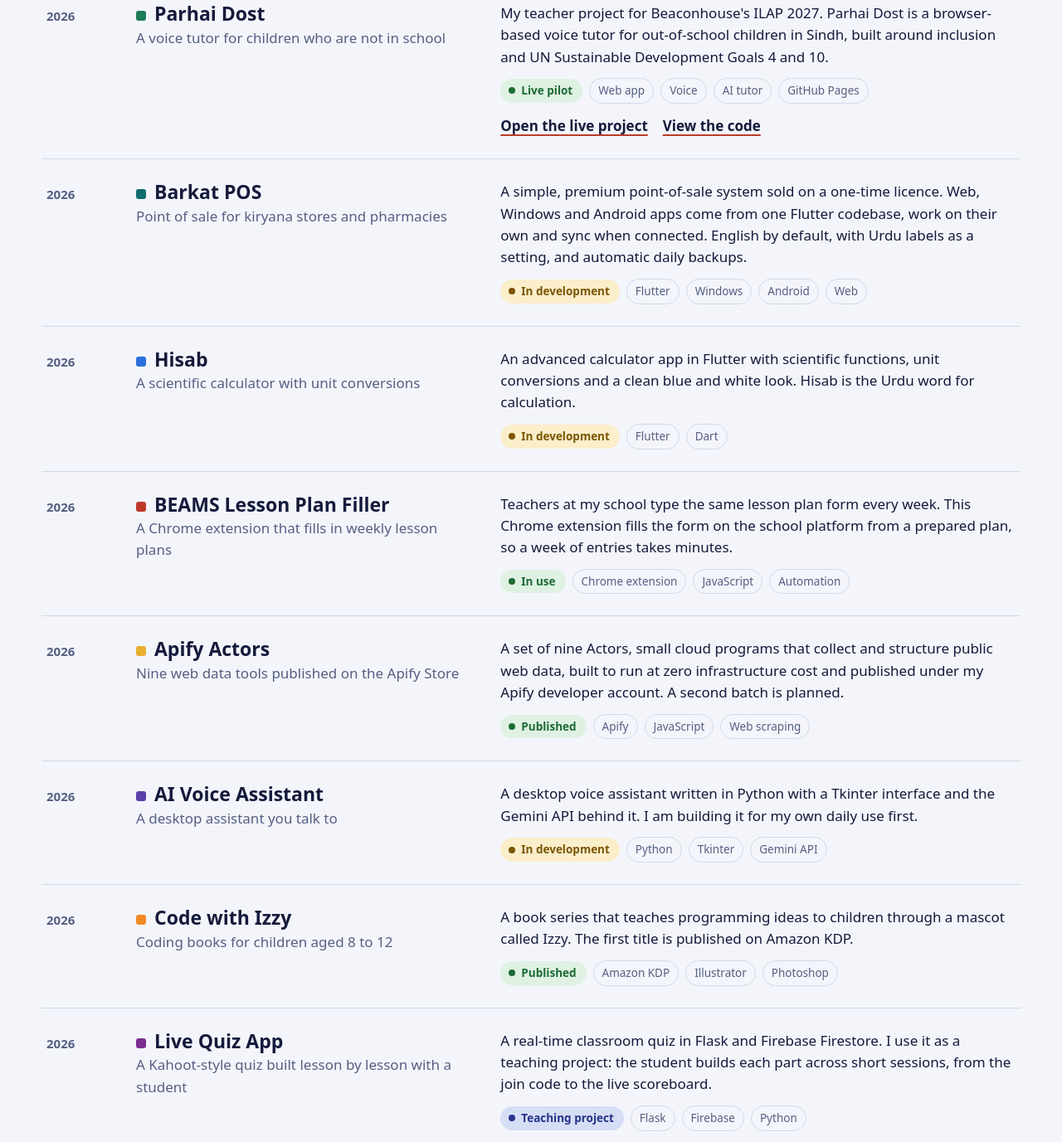
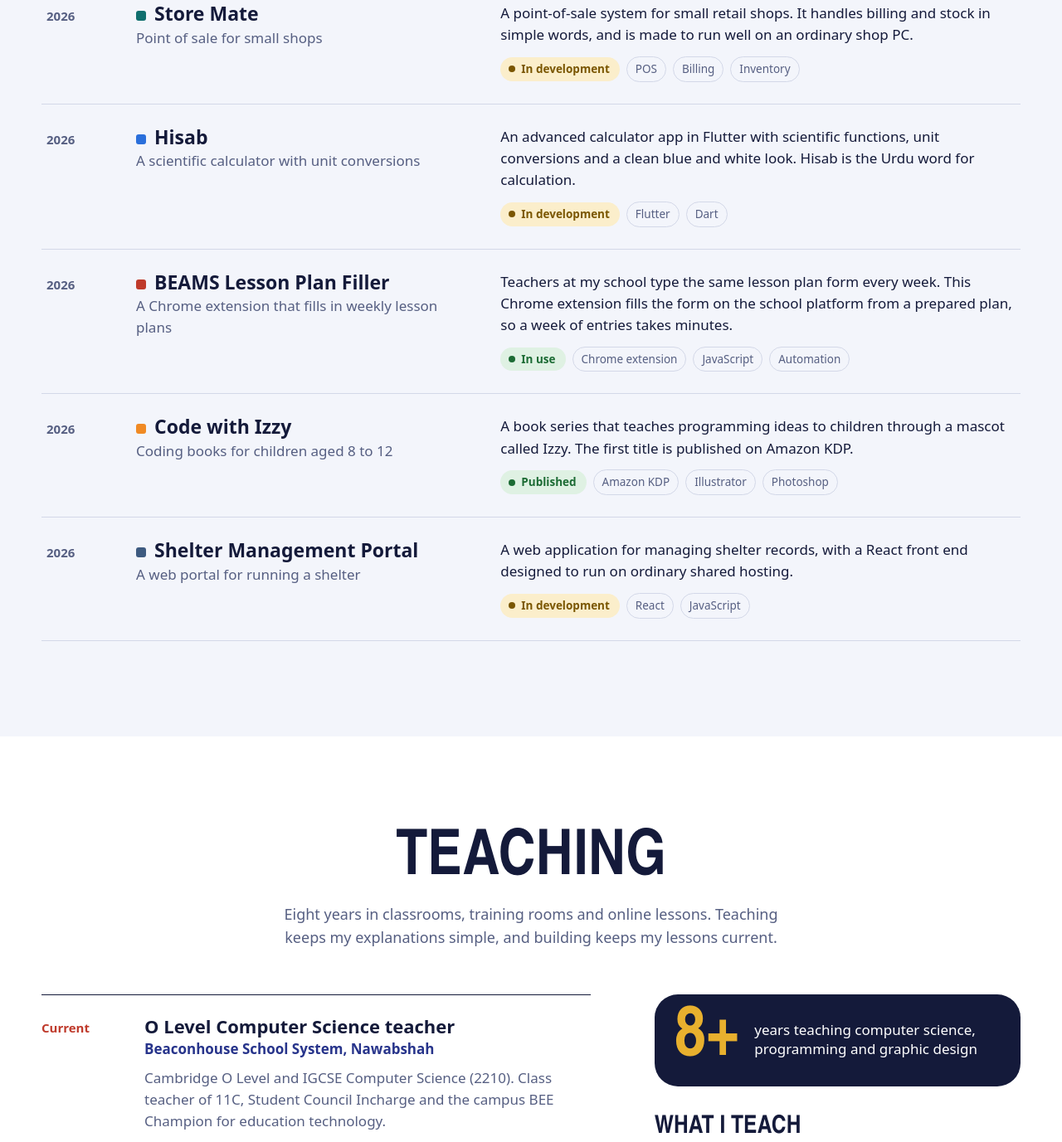
Before and after one commit to haaloapp1-design/portfolio, a plain HTML site: page index.html in a window 1280 px wide. Shown: the part 1955-3332 px from the top of the page at 83% size. Drawn offline with Linux system fonts and the light colour scheme; a web font is replaced by a local one.

Commit message:
Add Store Mate, remove six older projects, trim about text
Co-Authored-By: Claude Opus 5.5 <noreply@anthropic.com>

```diff
--- a/data/projects.js
+++ b/data/projects.js
@@ -44,45 +44,21 @@ window.PROJECTS = [
     "cover": ""
   },
   {
-    "slug": "parhai-dost",
-    "title": "Parhai Dost",
-    "short": "Parhai Dost",
-    "tagline": "A voice tutor for children who are not in school",
-    "description": "My teacher project for Beaconhouse's ILAP 2027. Parhai Dost is a browser-based voice tutor for out-of-school children in Sindh, built around inclusion and UN Sustainable Development Goals 4 and 10.",
-    "category": "Education",
-    "status": "Live pilot",
-    "year": "2026",
-    "tech": [
-      "Web app",
-      "Voice",
-      "AI tutor",
-      "GitHub Pages"
-    ],
-    "color": "#1f7a5a",
-    "order": 3,
-    "links": {
-      "live": "https://ghulam108800-rgb.github.io/parhai-dost/",
-      "repo": "https://github.com/ghulam108800-rgb/parhai-dost"
-    },
-    "cover": ""
-  },
-  {
-    "slug": "barkat-pos",
-    "title": "Barkat POS",
-    "short": "Barkat",
-    "tagline": "Point of sale for kiryana stores and pharmacies",
-    "description": "A simple, premium point-of-sale system sold on a one-time licence. Web, Windows and Android apps come from one Flutter codebase, work on their own and sync when connected. English by default, with Urdu labels as a setting, and automatic daily backups.",
+    "slug": "store-mate",
+    "title": "Store Mate",
+    "short": "Store Mate",
+    "tagline": "Point of sale for small shops",
+    "description": "A point-of-sale system for small retail shops. It handles billing and stock in simple words, and is made to run well on an ordinary shop PC.",
     "category": "Apps",
     "status": "In development",
     "year": "2026",
     "tech": [
-      "Flutter",
-      "Windows",
-      "Android",
-      "Web"
+      "POS",
+      "Billing",
+      "Inventory"
     ],
     "color": "#0f6e6e",
-    "order": 4,
+    "order": 3,
     "links": {},
     "cover": ""
   },
@@ -124,44 +100,6 @@ window.PROJECTS = [
     "cover": ""
   },
   {
-    "slug": "apify-actors",
-    "title": "Apify Actors",
-    "short": "Actors",
-    "tagline": "Nine web data tools published on the Apify Store",
-    "description": "A set of nine Actors, small cloud programs that collect and structure public web data, built to run at zero infrastructure cost and published under my Apify developer account. A second batch is planned.",
-    "category": "Web and tools",
-    "status": "Published",
-    "year": "2026",
-    "tech": [
-      "Apify",
-      "JavaScript",
-      "Web scraping"
-    ],
-    "color": "#e8b02e",
-    "order": 7,
-    "links": {},
-    "cover": ""
-  },
-  {
-    "slug": "ai-voice-assistant",
-    "title": "AI Voice Assistant",
-    "short": "Voice",
-    "tagline": "A desktop assistant you talk to",
-    "description": "A desktop voice assistant written in Python with a Tkinter interface and the Gemini API behind it. I am building it for my own daily use first.",
-    "category": "AI",
-    "status": "In development",
-    "year": "2026",
-    "tech": [
-      "Python",
-      "Tkinter",
-      "Gemini API"
-    ],
-    "color": "#5b3fa8",
-    "order": 8,
-    "links": {},
-    "cover": ""
-  },
-  {
     "slug": "code-with-izzy",
     "title": "Code with Izzy",
     "short": "Izzy",
@@ -177,25 +115,6 @@ window.PROJECTS = [
     ],
     "color": "#f08a24",
     "order": 9,
-    "links": {},
-    "cover": ""
-  },
-  {
-    "slug": "live-quiz-app",
-    "title": "Live Quiz App",
-    "short": "Quiz",
-    "tagline": "A Kahoot-style quiz built lesson by lesson with a student",
-    "description": "A real-time classroom quiz in Flask and Firebase Firestore. I use it as a teaching project: the student builds each part across short sessions, from the join code to the live scoreboard.",
-    "category": "Education",
-    "status": "Teaching project",
-    "year": "2026",
-    "tech": [
-      "Flask",
-      "Firebase",
-      "Python"
-    ],
-    "color": "#7a2e8e",
-    "order": 10,
     "links": {},
     "cover": ""
   },
@@ -216,23 +135,5 @@ window.PROJECTS = [
     "order": 11,
     "links": {},
     "cover": ""
-  },
-  {
-    "slug": "vehicle-inspection-system",
-    "title": "Vehicle Inspection System",
-    "short": "Inspect",
-    "tagline": "A desktop checklist for vehicle inspections",
-    "description": "A small Python desktop app that checks each vehicle against a fixed list of points. Every point is marked OK, Repair Needed or Not Applicable, with a comment.",
-    "category": "Web and tools",
-    "status": "In development",
-    "year": "2026",
-    "tech": [
-      "Python",
-      "Tkinter"
-    ],
-    "color": "#4a4e69",
-    "order": 12,
-    "links": {},
-    "cover": ""
   }
 ];
--- a/index.html
+++ b/index.html
@@ -170,7 +170,7 @@
     <div class="about">
       <div class="about-text">
         <p class="big">I am a software engineer from Nawabshah, Sindh, who spends the school day teaching and the evenings building.</p>
-        <p>I graduated in Software Engineering from Riphah International University, Islamabad, and have been teaching since. The two jobs feed each other. A form my colleagues fill in every week became a Chrome extension. A city with no ride service became Haalo. Children near me who are not in school became Parhai Dost.</p>
+        <p>I graduated in Software Engineering from Riphah International University, Islamabad, and have been teaching since. The two jobs feed each other. A form my colleagues fill in every week became a Chrome extension. A city with no ride service became Haalo.</p>
         <p>I like small, useful software that runs well on ordinary phones and PCs, costs little to run, and can be explained to a class of fifteen-year-olds.</p>
       </div>
       <div class="about-side">
```
Also changed, not shown: projects/ai-voice-assistant/project.json (deleted, +0 -17 lines), projects/apify-actors/project.json (deleted, +0 -17 lines), projects/barkat-pos/project.json (deleted, +0 -18 lines), projects/live-quiz-app/project.json (deleted, +0 -17 lines), projects/parhai-dost/project.json (deleted, +0 -21 lines), projects/store-mate/project.json (added, +13 -0 lines), projects/vehicle-inspection-system/project.json (deleted, +0 -16 lines).
